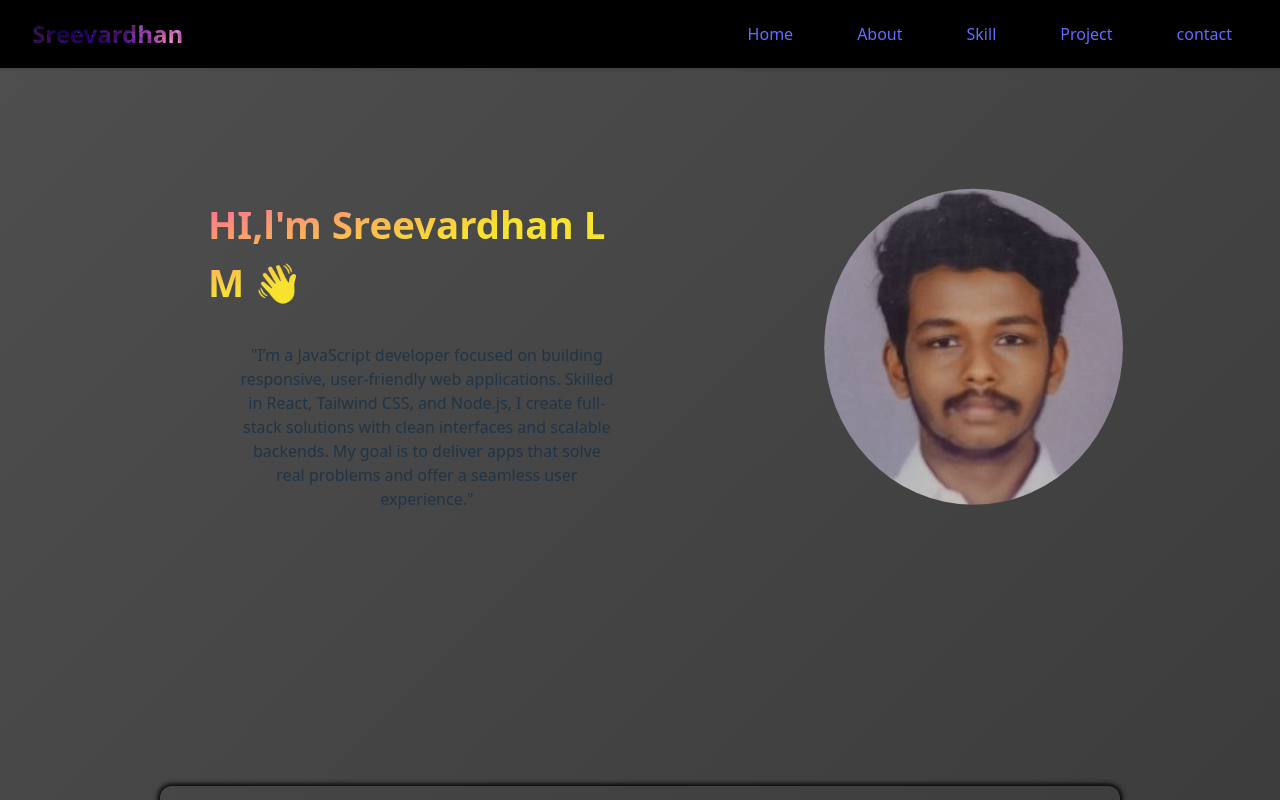
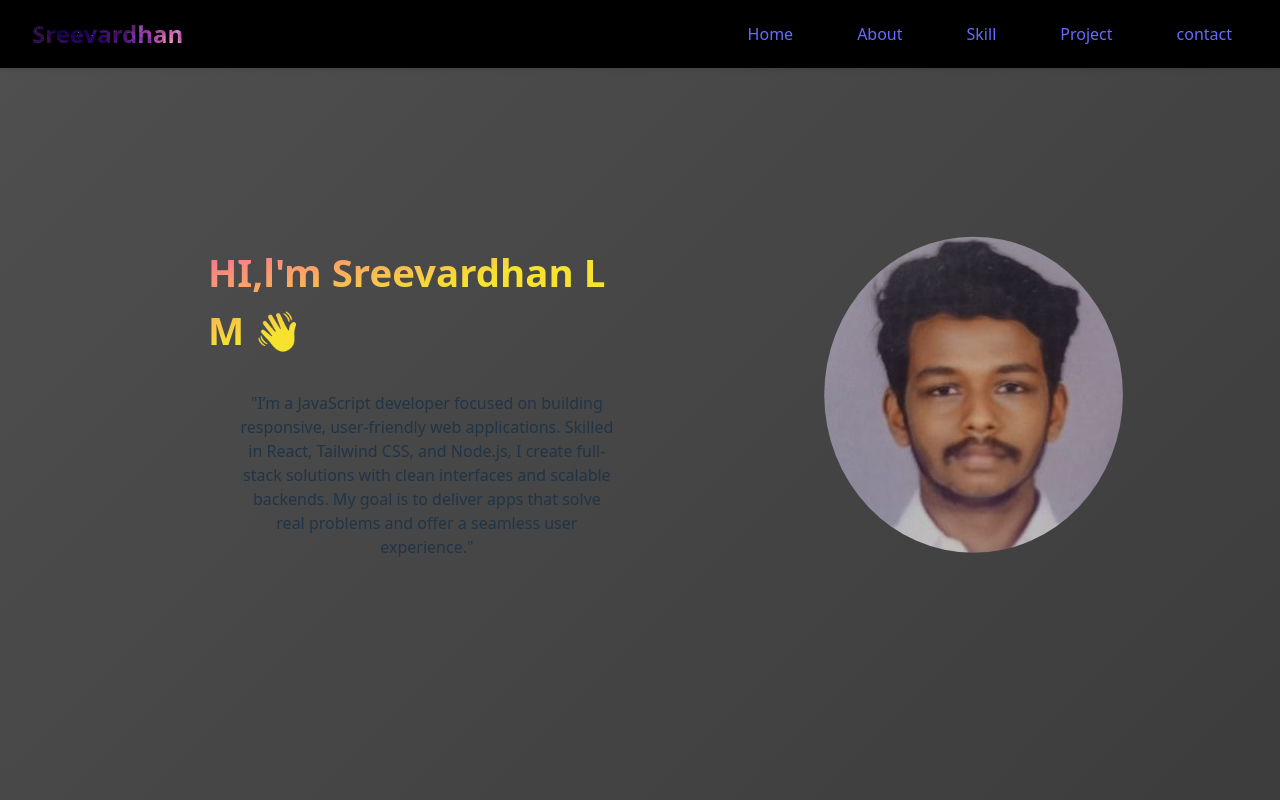
Before and after one commit to Sreevardhan2002-cell/Portfolio, a React (Vite) app: page / in a window 1280 px wide. Shown: the top 800 px of the page. Built offline with nearby package versions, Linux system fonts and the light colour scheme.

Commit message:
update in navbar.css- style-scroll

```diff
--- a/src/App.css
+++ b/src/App.css
@@ -13,3 +13,11 @@
     50% { background-position: 100% 50%; }
     100% { background-position: 0% 50%; }
 }
+
+.About,
+#about,
+#skills,
+#projecdt,
+#contact{
+    scroll-margin-top: 70px;
+}
--- a/src/CSS/About.css
+++ b/src/CSS/About.css
@@ -6,8 +6,16 @@
     padding: 0rem 4rem;
     height:100%;
     flex-wrap: wrap;
-    margin-top: 6rem;
+    margin-top: 9rem ;
+    /* updated */
 }
+/* .About,
+#about,
+#skills,
+#projecdt,
+#contact{
+    scroll-margin-top: 70px;
+} */
 
 .About-begin{
     background: linear-gradient(165deg, rgba(255, 18, 231, 1) 0%, rgba(247, 227, 47, 1) 48%);
--- a/src/CSS/NavBar.css
+++ b/src/CSS/NavBar.css
@@ -9,7 +9,10 @@ html{
     align-items: center;
     box-shadow: 0 2px 4px rgba(0, 0, 0, 0.1);
     background: #000000;
-    z-index: 0;
+    /* z-index: 0; */
+    position: sticky;
+    z-index: 10;
+    top: 0
 }
 
 .navbar-head{
```
